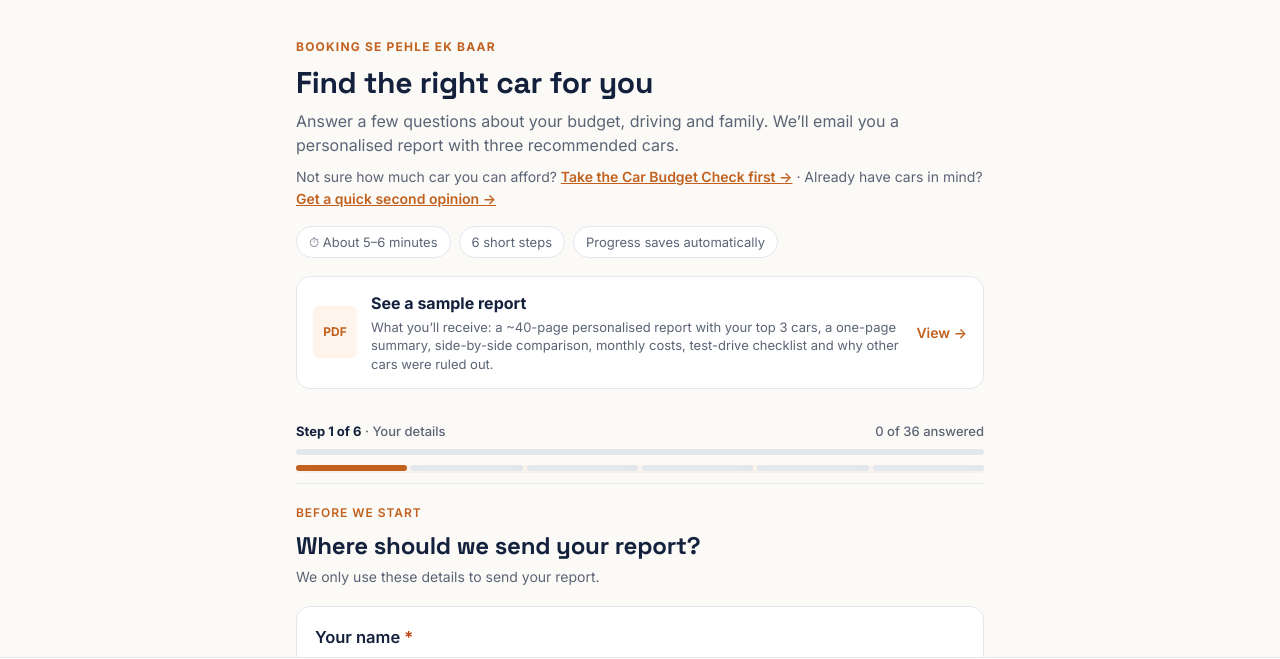
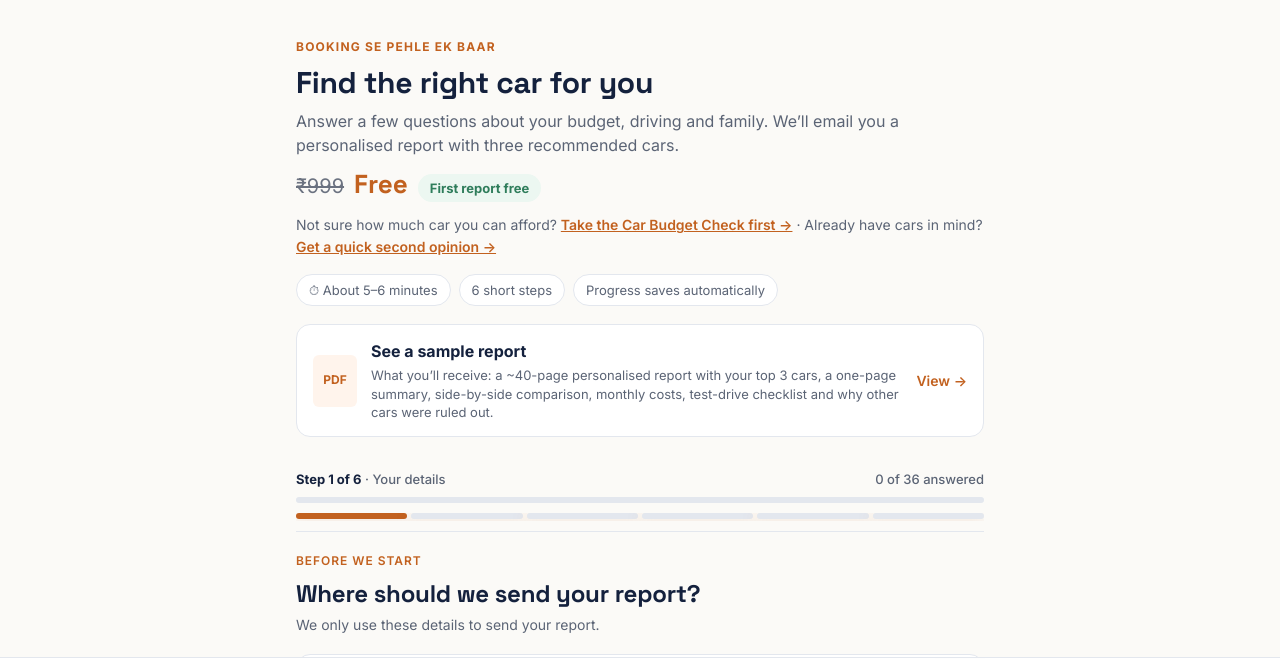
Before and after one commit to aarjav11-ux/car-advisor, a plain HTML site: page index.html in a window 1280 px wide. Shown: the part 67-726 px from the top of the page. Drawn offline with Linux system fonts and the light colour scheme.

Commit message:
First report free (Rs 999 crossed)

```diff
--- a/index.html
+++ b/index.html
@@ -99,7 +99,7 @@ button:not(.ghost){box-shadow:0 6px 18px rgba(194,97,31,.25)}
 <header class="hero">
 <span class="eb">Booking se pehle ek baar</span>
 <h1>Find the right car for you</h1>
-<p>Answer a few questions about your budget, driving and family. We’ll email you a personalised report with three recommended cars.</p><p style="margin-top:8px;font-size:14px">Not sure how much car you can afford? <a href="https://aarjav11-ux.github.io/car-budget/" style="color:var(--acc);font-weight:600">Take the Car Budget Check first →</a> · Already have cars in mind? <a href="https://aarjav11-ux.github.io/secondopinion/" style="color:#c2611f;font-weight:600">Get a quick second opinion →</a></p>
+<p>Answer a few questions about your budget, driving and family. We’ll email you a personalised report with three recommended cars.</p><div class="price" style="display:flex;align-items:baseline;gap:10px;margin:6px 0 10px;flex-wrap:wrap"><span style="font-size:20px;color:#6b7280;text-decoration:line-through">₹999</span><span style="font-family:'Space Grotesk',sans-serif;font-size:26px;font-weight:700;color:#c2611f">Free</span><span style="background:#ecf7f1;color:#2f7d5b;font-weight:700;font-size:13px;border-radius:99px;padding:4px 12px">First report free</span></div><p style="margin-top:8px;font-size:14px">Not sure how much car you can afford? <a href="https://aarjav11-ux.github.io/car-budget/" style="color:var(--acc);font-weight:600">Take the Car Budget Check first →</a> · Already have cars in mind? <a href="https://aarjav11-ux.github.io/secondopinion/" style="color:#c2611f;font-weight:600">Get a quick second opinion →</a></p>
 <div class="facts"><span>⏱ About 5–6 minutes</span><span>6 short steps</span><span>Progress saves automatically</span></div>
 <a class="sample" href="sample-report.pdf" target="_blank" rel="noopener">
 <span class="sample-ic">PDF</span>
```
